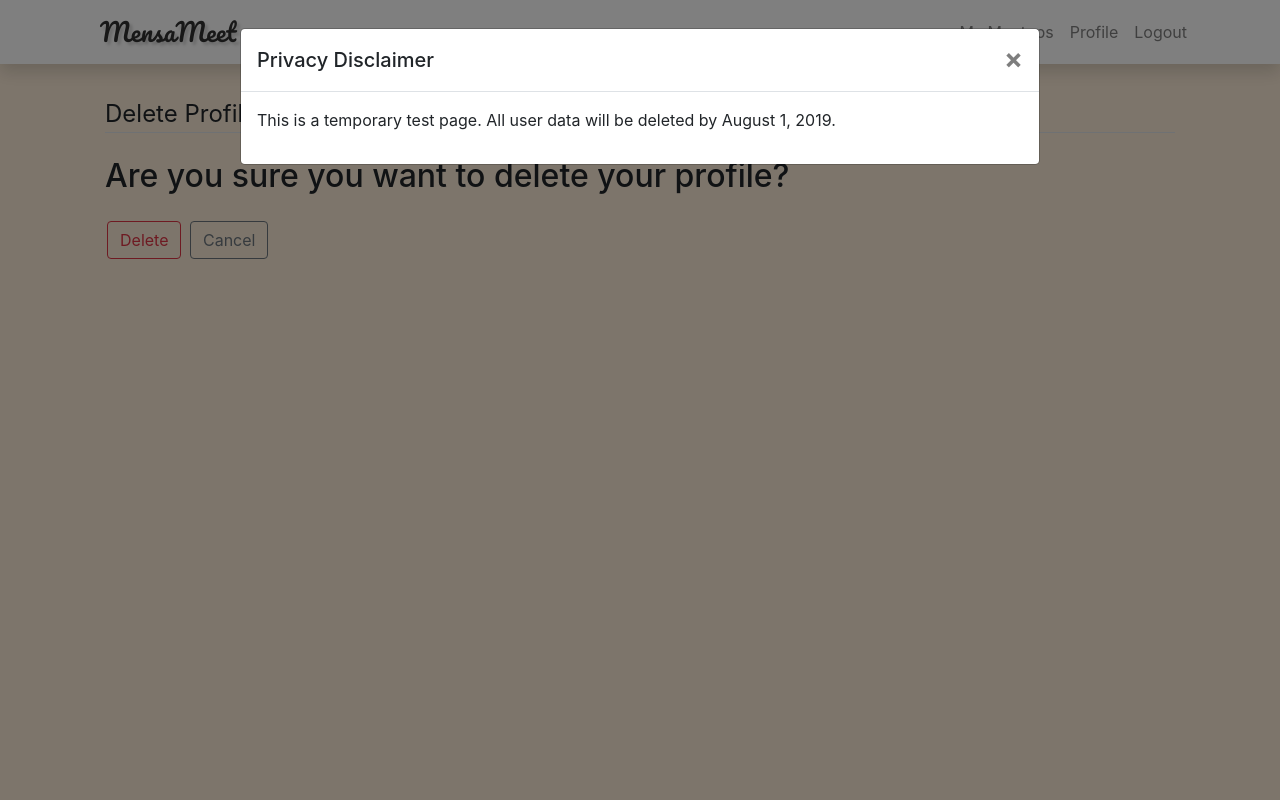
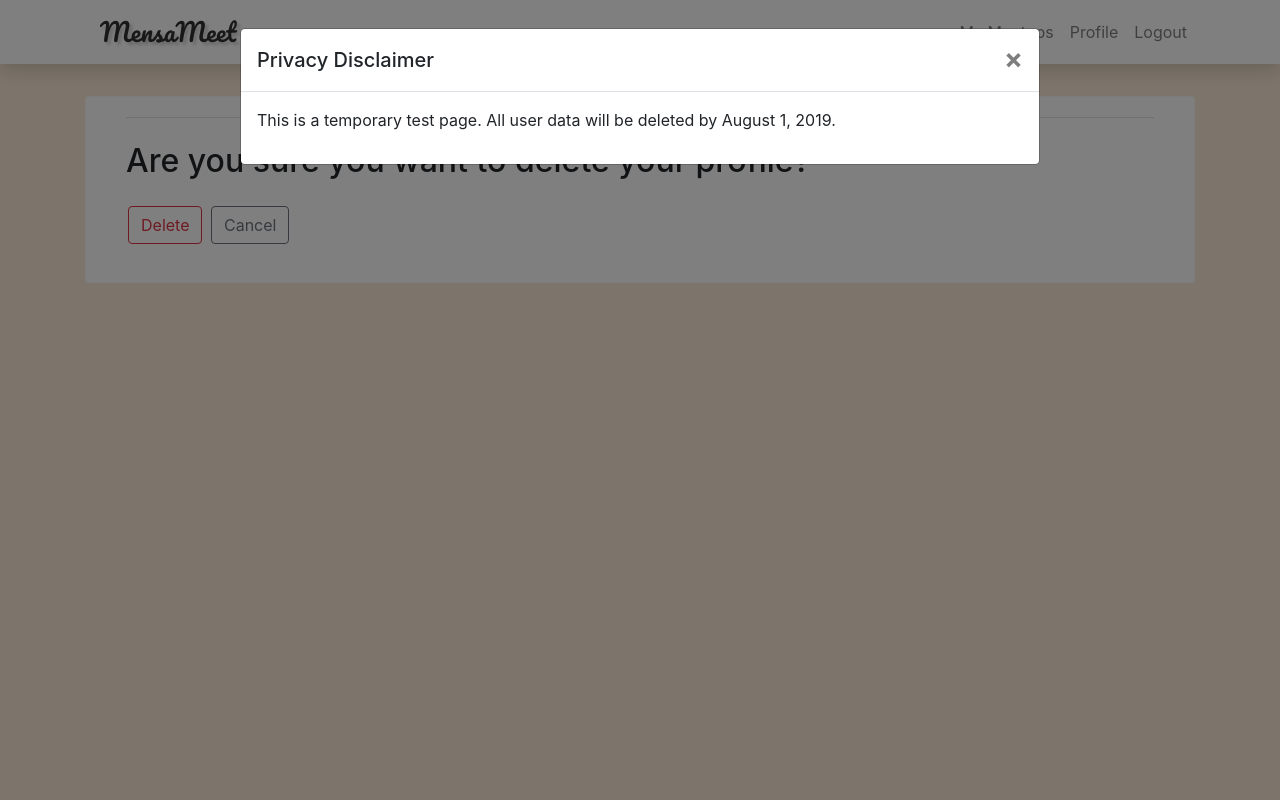
Before and after one commit to liminm/MensaMeet, a Django app: page /mymeetups/user/1/delete/ in a window 1280 px wide. Run offline with Django 3.2, Linux system fonts and the light colour scheme; the visitor is signed in with stand-in values (Sample User, id 1); data comes from the database, SQL or seed files in the repository; some libraries are stand-ins or nearby versions.

Commit message:
user delete layout

```diff
--- a/users/templates/auth/user_confirm_delete.html
+++ b/users/templates/auth/user_confirm_delete.html
@@ -1,11 +1,13 @@
 {% extends 'mensameet/base_with_navigation.html' %}
 
 {% block content %}
-    <div class="content-section">
+      <div class ="card border-light rounded mb-3">
+        <div class = "card-body">
+        <div class="content-section">
         <form method="POST">
             {% csrf_token %}
             <fieldset class="form-group">
-                <legend class="border-bottom mb-4">Delete Profile</legend>
+                <legend class="border-bottom mb-4"></legend>
                 <h2>Are you sure you want to delete your profile?</h2>
             </fieldset>
             <div class="form-group">
@@ -13,5 +15,7 @@
                 <a class="btn btn-outline-secondary" href="{% url 'profile-detail' request.user.id %}">Cancel</a>
             </div>
         </form>
+        </div>
+      </div>
     </div>
 {% endblock content %}
```
